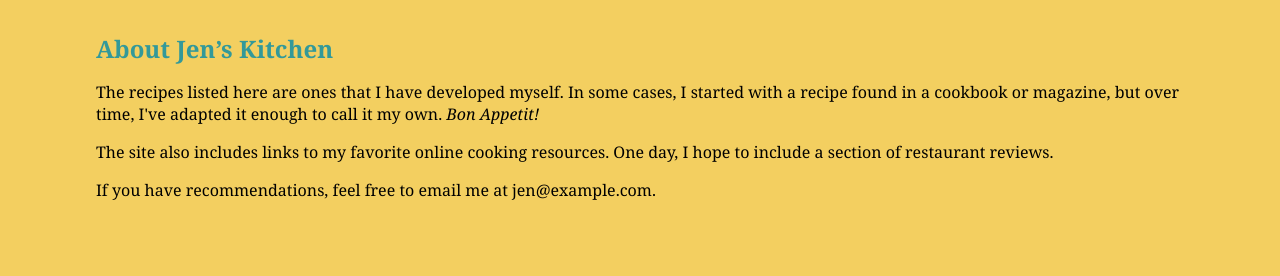
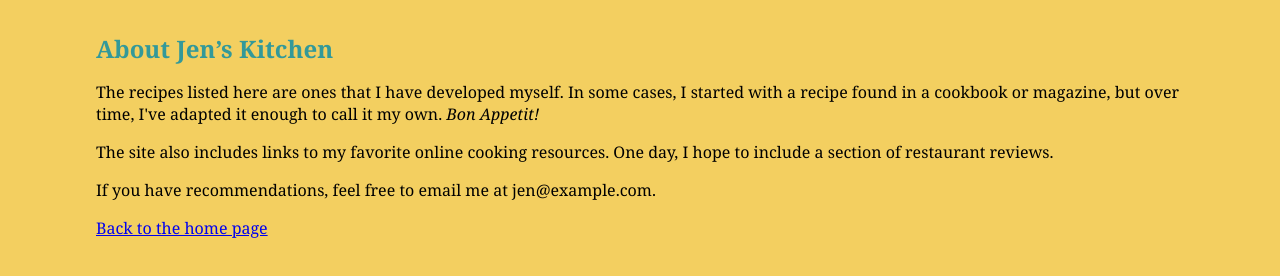
Before and after one commit to juliasala/fid, a plain HTML site: page blackgoose/about.html in a window 1280 px wide. Drawn offline with Linux system fonts and the light colour scheme.

Commit message:
Update about.html

```diff
--- a/blackgoose/about.html
+++ b/blackgoose/about.html
@@ -35,5 +35,7 @@ small {
 
 <p>If you have recommendations, feel free to email me at jen@example.com.</p>
 
+<p><a href="index.html">Back to the home page</a></p>
+
 </body>
 </html>
```
